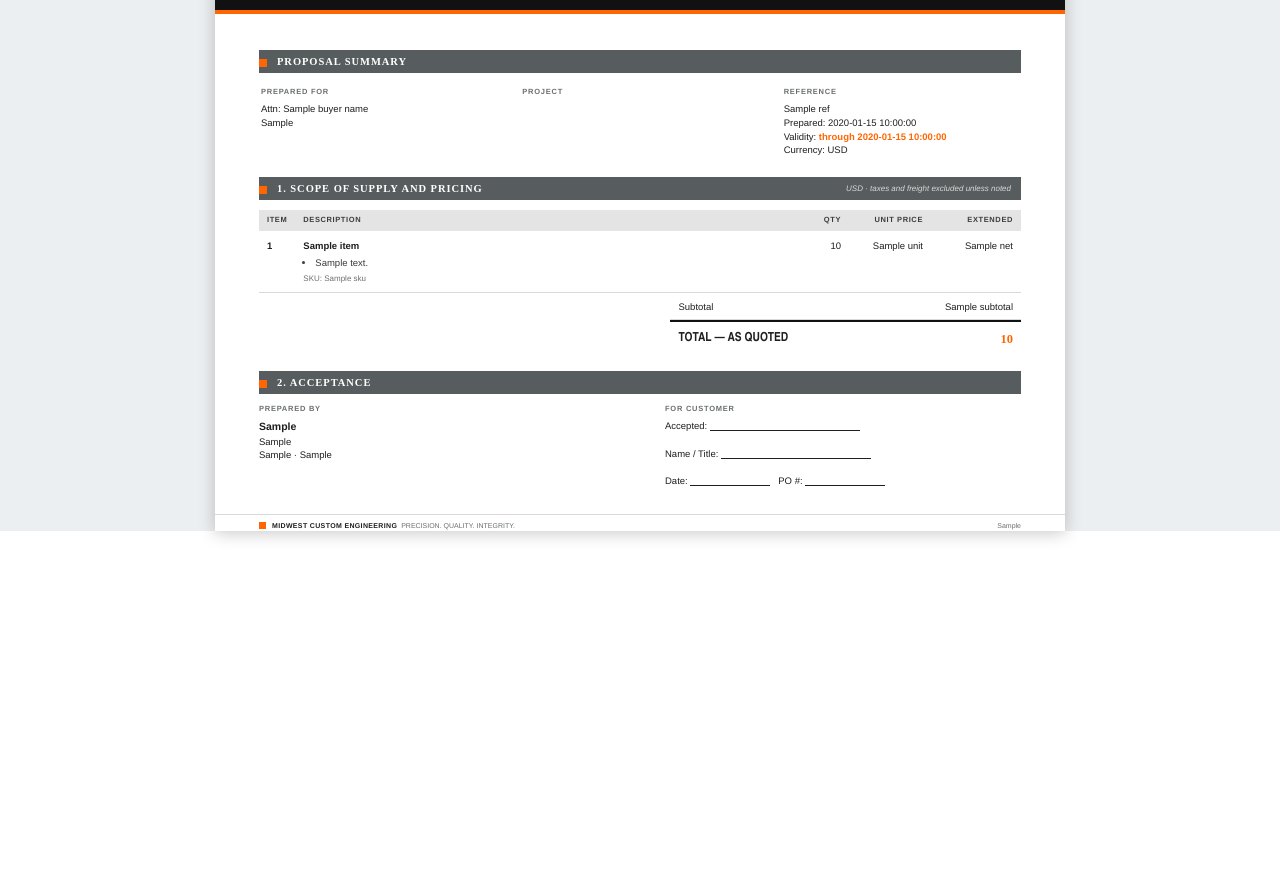
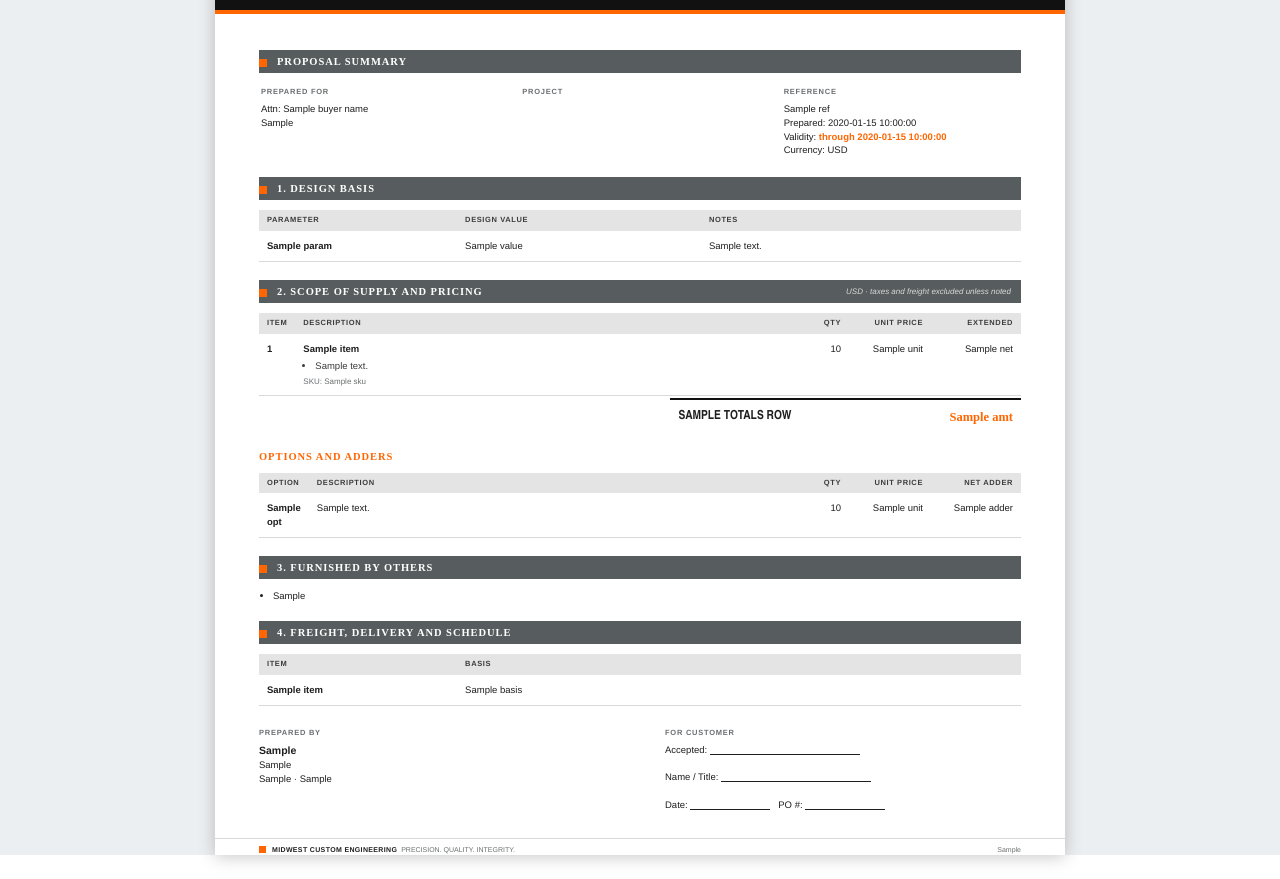
Before and after one commit to JasonShipley/CRM, a Flask app: template renderer/templates/quote.html in a window 1280 px wide. Shown: the part 84-963 px from the top of the page. Before the commit the page ends 623 px from the top, so only its background shows below. Run offline with Flask 3, Linux system fonts and the light colour scheme; the template is opened without the code that fills it: most values are stand-ins (such as "Sample title", 1, 10 or a date in 2020).

Commit message:
Add optional engineered-proposal sections to the quote template
Matches Jason's Mid-States XM-4460 draft format: numbered Design Basis,
Furnished by Others, and Freight/Delivery/Schedule sections; an
unnumbered Options and Adders table after the totals; a narrative
totals breakdown that overrides the plain Subtotal/Total when present;
and a bolder, customizable draft banner. All are optional — a quote
that leaves these fields blank renders exactly as before (verified
against the Wheat Straw fixture), so simple catalog quotes are
unaffected. Section numbers compute dynamically from which optional
sections are populated on a given quote. Dropped the bar heading on
Acceptance to match the reference (plain PREPARED BY / FOR <company>
block, no numbered header).

New quote fields (migration/add_quote_detail_fields.py, run against
Twenty's metadata API): designBasis, furnishedByOthers,
freightDelivery, optionsAdders, totalsBreakdown, draftNote — all TEXT,
pipe-delimited rows, one per line.

Co-Authored-By: Claude Sonnet 5 <noreply@anthropic.com>
Claude-Session: https://claude.ai/code/session_01UmHDWNroRrLfjQMvNpMU6F

```diff
--- a/renderer/app.py
+++ b/renderer/app.py
@@ -91,6 +91,7 @@ query Q($id: UUID!) {
   quote(filter: {id: {eq: $id}}) {
     id name quoteNumber status amount { amountMicros currencyCode }
     expirationDate terms comments preparedBy createdAt sourceCreatedAt qboEstimateId
+    designBasis furnishedByOthers freightDelivery optionsAdders totalsBreakdown draftNote
     company { name address { addressStreet1 addressStreet2 addressCity addressState addressPostcode addressCountry } }
     contact { name { firstName lastName } emails { primaryEmail } phones { primaryPhoneNumber primaryPhoneCallingCode } }
     opportunity { name }
@@ -111,6 +112,20 @@ def m2d(m):
 
 def fmt_money(v):
     return "${:,.2f}".format(v)
+
+
+def parse_rows(text, ncols):
+    """Pipe-delimited optional-section text -> list of ncols-length row tuples.
+    Blank/missing text -> [] (renderer skips the section)."""
+    rows = []
+    for line in (text or "").splitlines():
+        line = line.strip()
+        if not line:
+            continue
+        parts = [p.strip() for p in line.split("|")]
+        parts = (parts + [""] * ncols)[:ncols]
+        rows.append(parts)
+    return rows
 
 
 def fmt_date(iso):
@@ -182,6 +197,13 @@ def load_quote(quote_id):
         "total": fmt_money(total),
         "has_discount": total_discount > 0,
         "fmt_date": fmt_date,
+        "design_basis_rows": parse_rows(q.get("designBasis"), 3),
+        "furnished_others": [ln.strip() for ln in (q.get("furnishedByOthers") or "").splitlines()
+                              if ln.strip()],
+        "freight_rows": parse_rows(q.get("freightDelivery"), 2),
+        "options_rows": parse_rows(q.get("optionsAdders"), 5),
+        "totals_rows": parse_rows(q.get("totalsBreakdown"), 2),
+        "draft_note": q.get("draftNote") or "Draft — Internal Review",
     }
 
 
--- a/renderer/templates/quote.html
+++ b/renderer/templates/quote.html
@@ -37,8 +37,8 @@
   .bhead .sub { font-family: "Oswald"; font-weight: 600; font-size: 8.5px; letter-spacing: .08em;
     color: var(--orange); text-transform: uppercase; margin-top: 2px; }
   .bhead .meta { font-size: 7.5px; color: #b9b9b9; margin-top: 3px; }
-  .bhead .draft { font-family: "Oswald"; font-weight: 600; font-size: 7.5px; letter-spacing: .1em;
-    color: var(--orange); text-transform: uppercase; margin-top: 2px; }
+  .bhead .draft { font-family: "Oswald"; font-weight: 700; font-size: 8px; letter-spacing: .08em;
+    color: var(--orange); text-transform: uppercase; margin-top: 3px; }
 
   .bfoot { border-top: 1.5px solid var(--rule); padding: 6px 44px 0;
     display: flex; justify-content: space-between; font-size: 7px; color: var(--ink-soft);
@@ -80,6 +80,14 @@
   .bar .accent { width: 8px; align-self: stretch; background: var(--orange); margin-right: 10px; }
   .bar .note { font-size: 8px; font-style: italic; color: #d9d9d9; padding-right: 10px; }
 
+  /* ===== unnumbered orange sub-heading (Options and Adders) ===== */
+  .subhead { font-family: "Oswald"; font-weight: 600; font-size: 10.5px; letter-spacing: .09em;
+    text-transform: uppercase; color: var(--orange); margin: 18px 0 8px; page-break-after: avoid; }
+
+  /* ===== plain bullet list (Furnished by Others) ===== */
+  .plainlist { margin: 4px 2px 2px 14px; }
+  .plainlist li { margin: 3px 0; }
+
   /* ===== summary 3-col ===== */
   .sumgrid { display: flex; gap: 26px; padding: 4px 2px 2px; }
   .sumgrid > div { flex: 1; }
@@ -95,7 +103,7 @@
   th { background: var(--thead); font-size: 7.5px; font-weight: 700; letter-spacing: .08em;
     text-transform: uppercase; color: #3c3c3c; text-align: left; padding: 5px 8px; }
   th.num, td.num { text-align: right; }
-  .items td { padding: 8px; vertical-align: top; border-bottom: 1px solid var(--rule); }
+  td { padding: 8px; vertical-align: top; border-bottom: 1px solid var(--rule); }
   .items tbody tr:nth-child(even) td { background: var(--zebra); }
   td.itemno { font-weight: 700; width: 30px; }
   td.desc b { font-size: 9.5px; display: block; margin-bottom: 3px; }
@@ -118,7 +126,7 @@
   .prose { white-space: pre-wrap; margin: 4px 2px; }
 
   /* ===== acceptance ===== */
-  .accept { display: flex; gap: 50px; margin-top: 6px; page-break-inside: avoid; }
+  .accept { display: flex; gap: 50px; margin-top: 22px; page-break-inside: avoid; }
   .accept > div { flex: 1; }
   .accept .line { margin: 14px 0 3px; border-bottom: 1px solid var(--ink); height: 16px; }
   .accept .who b { font-size: 10.5px; }
@@ -135,7 +143,7 @@
       <div class="doc cond">EQUIPMENT PROPOSAL</div>
       <div class="sub">{{ q.name }}</div>
       <div class="meta">Proposal {{ ref or "—" }} &nbsp;&middot;&nbsp; {{ issue_date }}</div>
-      {% if is_draft %}<div class="draft">Draft — internal review</div>{% endif %}
+      {% if is_draft %}<div class="draft">{{ draft_note }}</div>{% endif %}
     </div>
   </div>
 
@@ -172,7 +180,23 @@
 
     {% if q.comments %}<p class="intro prose">{{ q.comments }}</p>{% endif %}
 
-    <div class="bar"><span class="t">1. Scope of Supply and Pricing</span>
+    {% set ns = namespace(sec=0) %}
+
+    {% if design_basis_rows %}
+    {% set ns.sec = ns.sec + 1 %}
+    <div class="bar"><span class="t">{{ ns.sec }}. Design Basis</span></div>
+    <table>
+      <thead><tr><th style="width:26%">Parameter</th><th style="width:32%">Design Value</th><th>Notes</th></tr></thead>
+      <tbody>
+      {% for param, value, notes in design_basis_rows %}
+        <tr><td><b>{{ param }}</b></td><td>{{ value }}</td><td>{{ notes }}</td></tr>
+      {% endfor %}
+      </tbody>
+    </table>
+    {% endif %}
+
+    {% set ns.sec = ns.sec + 1 %}
+    <div class="bar"><span class="t">{{ ns.sec }}. Scope of Supply and Pricing</span>
       <span class="note">USD &middot; taxes and freight excluded unless noted</span></div>
     <table class="items">
       <thead><tr>
@@ -197,6 +221,17 @@
       </tbody>
     </table>
 
+    {% if totals_rows %}
+    <div class="totals">
+      {% for label, amt in totals_rows %}
+        {% if loop.last %}
+      <div class="row grand"><span class="cond">{{ label|upper }}</span><span class="amt">{{ amt }}</span></div>
+        {% else %}
+      <div class="row"><span>{{ label }}</span><span>{{ amt }}</span></div>
+        {% endif %}
+      {% endfor %}
+    </div>
+    {% else %}
     <div class="totals">
       <div class="row"><span>Subtotal</span><span>{{ subtotal }}</span></div>
       {% if has_discount %}
@@ -204,13 +239,56 @@
       {% endif %}
       <div class="row grand"><span class="cond">TOTAL — AS QUOTED</span><span class="amt">{{ total }}</span></div>
     </div>
+    {% endif %}
+
+    {% if options_rows %}
+    <div class="subhead">Options and Adders</div>
+    <table class="items">
+      <thead><tr>
+        <th style="width:30px">Option</th><th>Description</th>
+        <th class="num" style="width:44px">Qty</th>
+        <th class="num" style="width:82px">Unit Price</th>
+        <th class="num" style="width:90px">Net Adder</th>
+      </tr></thead>
+      <tbody>
+      {% for opt, desc, qty, unit, adder in options_rows %}
+        <tr>
+          <td class="itemno">{{ opt }}</td>
+          <td class="desc">{{ desc }}</td>
+          <td class="num">{{ qty }}</td>
+          <td class="num money">{{ unit }}</td>
+          <td class="num money">{{ adder }}</td>
+        </tr>
+      {% endfor %}
+      </tbody>
+    </table>
+    {% endif %}
+
+    {% if furnished_others %}
+    {% set ns.sec = ns.sec + 1 %}
+    <div class="bar"><span class="t">{{ ns.sec }}. Furnished by Others</span></div>
+    <ul class="plainlist">{% for ln in furnished_others %}<li>{{ ln }}</li>{% endfor %}</ul>
+    {% endif %}
+
+    {% if freight_rows %}
+    {% set ns.sec = ns.sec + 1 %}
+    <div class="bar"><span class="t">{{ ns.sec }}. Freight, Delivery and Schedule</span></div>
+    <table>
+      <thead><tr><th style="width:26%">Item</th><th>Basis</th></tr></thead>
+      <tbody>
+      {% for item, basis in freight_rows %}
+        <tr><td><b>{{ item }}</b></td><td>{{ basis }}</td></tr>
+      {% endfor %}
+      </tbody>
+    </table>
+    {% endif %}
 
     {% if q.terms %}
-    <div class="bar"><span class="t">2. Commercial Terms</span></div>
+    {% set ns.sec = ns.sec + 1 %}
+    <div class="bar"><span class="t">{{ ns.sec }}. Commercial Terms</span></div>
     <p class="prose">{{ q.terms }}</p>
     {% endif %}
 
-    <div class="bar"><span class="t">{{ "3" if q.terms else "2" }}. Acceptance</span></div>
     <div class="accept">
       <div class="who">
         <div class="lbl">Prepared by</div>
```
Also changed, not shown: migration/add_quote_detail_fields.py (added, +106 -0 lines), 1 other file.
